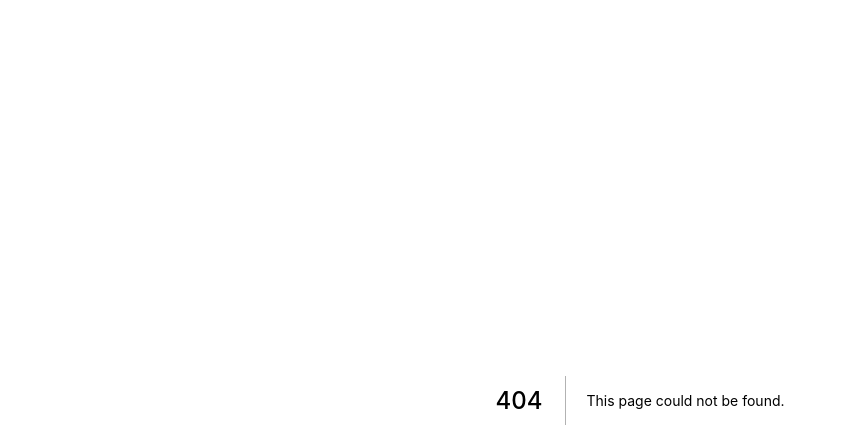
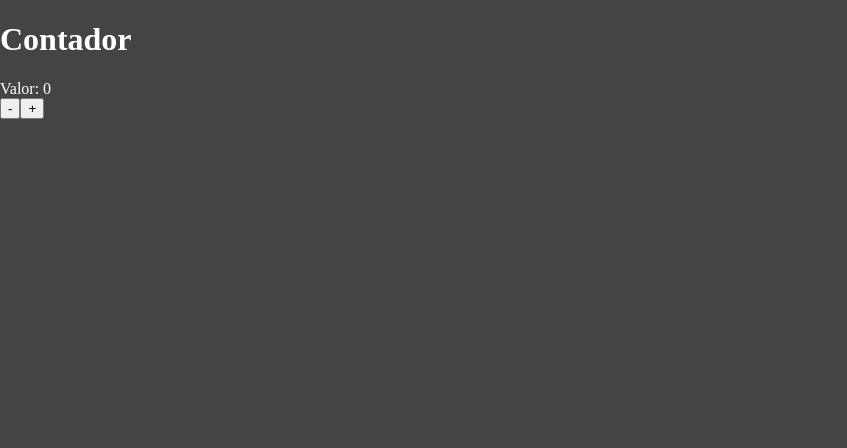
Before and after one commit to feliperromao/curso-next-co3r-exercicios, a Next.js app: page /estado/contador in a window 1280 px wide. Before the commit this address had no page. Shown: the top 448 px of the page, without its empty margins (0-847 px from the left). Built offline with nearby package versions, Linux system fonts and the light colour scheme.

Commit message:
Exercicio contador

```diff
--- /dev/null
+++ b/pages/estado/contador.jsx
@@ -0,0 +1,14 @@
+import { useState } from "react"
+
+export default () => {
+    const [value, setValue] = useState(0)
+
+    return (
+        <div>
+            <h1>Contador</h1>
+            <div>Valor: {value}</div>
+            <button onClick={() => setValue(value - 1)}>-</button>
+            <button onClick={() => setValue(value + 1)}>+</button>
+        </div>
+    )
+}
```
